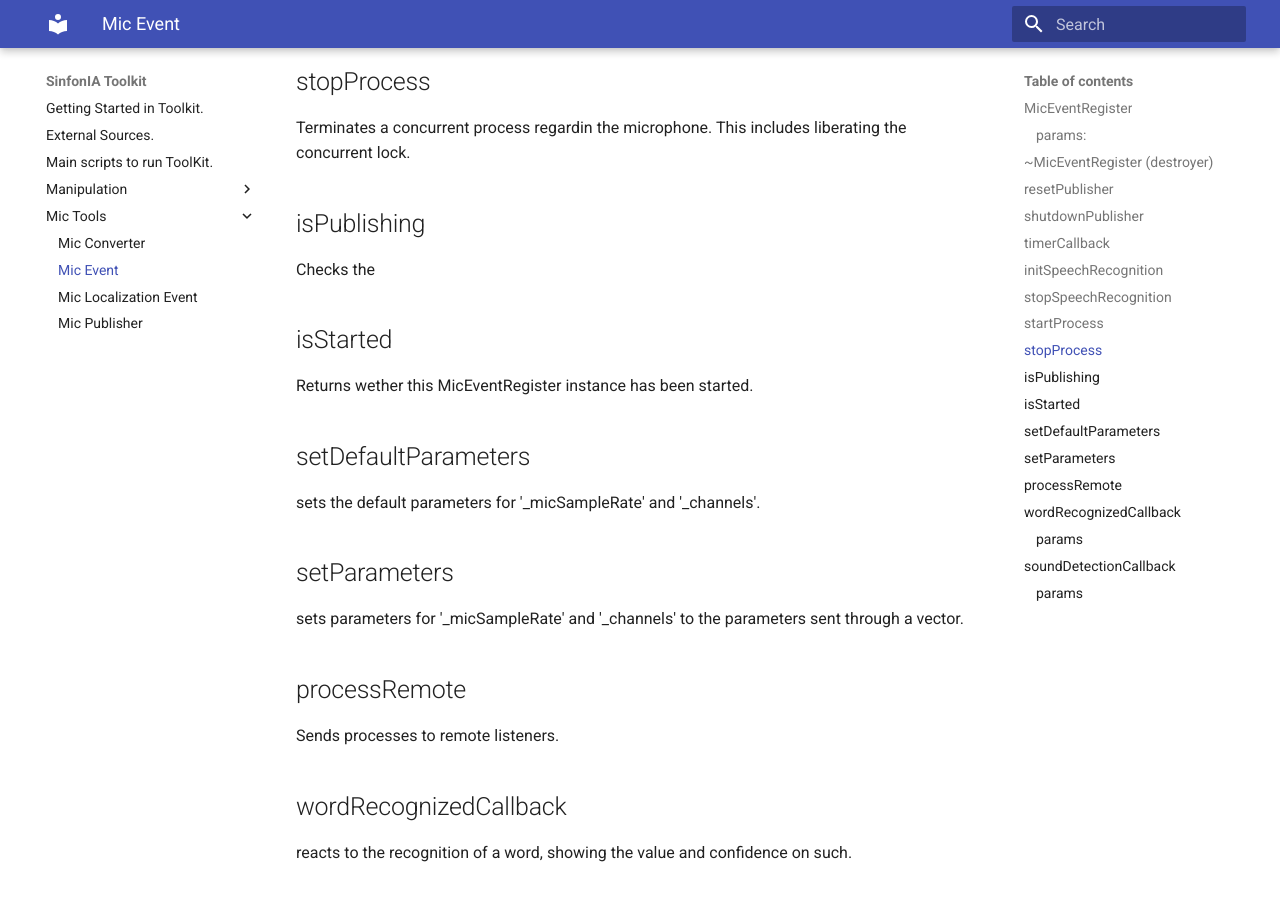
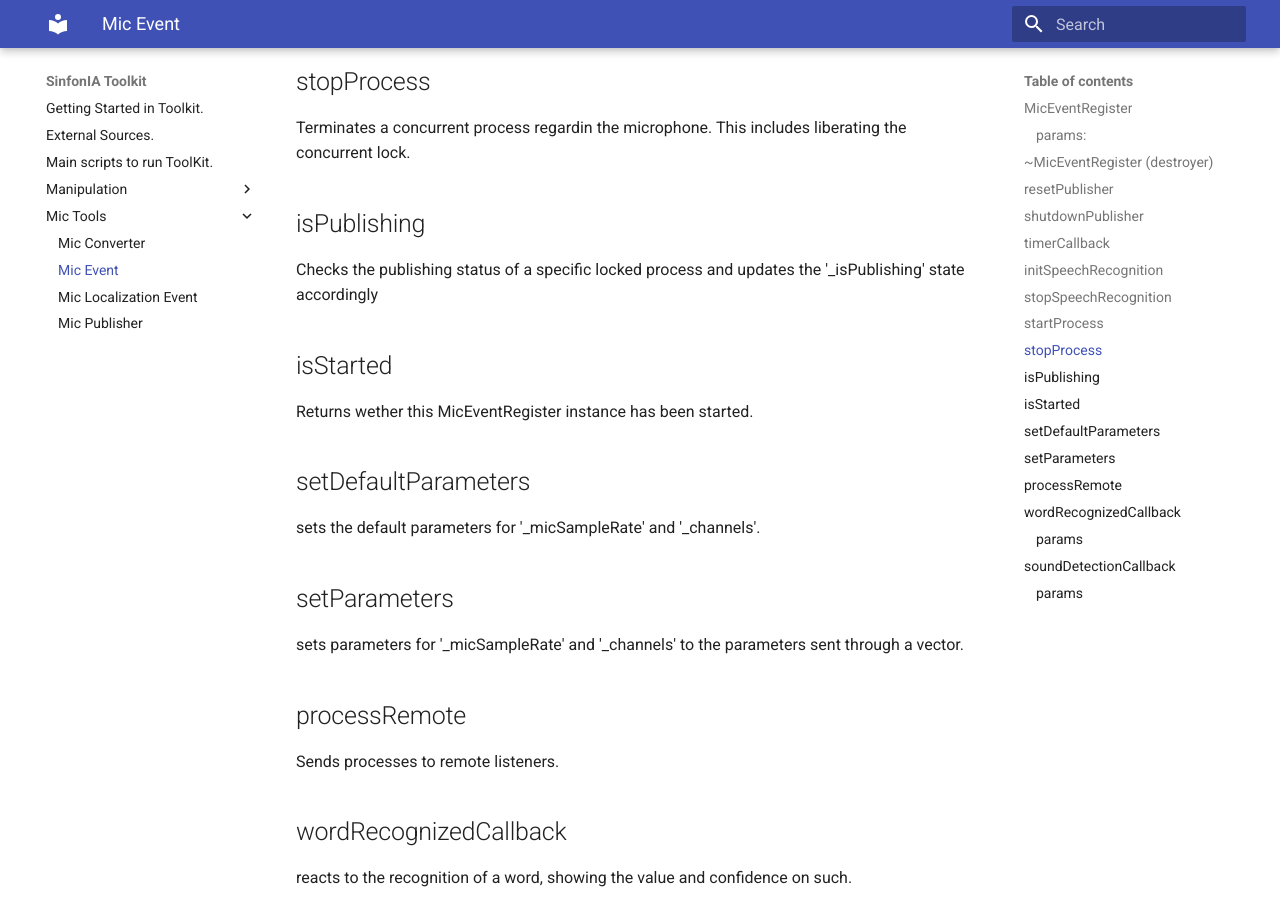
Before and after one commit to SinfonIAUniandes/sinfonia_toolkit, an MkDocs documentation site: the page built from docs/Mic Tools/Mic Event.md, in a window 1280 px wide and 900 px high, scrolled down 1322 px. Built offline with MkDocs 1.6.1 and Material for MkDocs 9.7.7, drawn with Linux system fonts in a browser that asks for light colours.

Commit message:
fix paragraph completion

```diff
--- a/docs/Mic Tools/Mic Event.md
+++ b/docs/Mic Tools/Mic Event.md
@@ -44,7 +44,7 @@ Terminates a concurrent process regardin the microphone. This includes liberatin
 
 ## isPublishing
 
-Checks the
+Checks the publishing status of a specific locked process and updates the '_isPublishing' state accordingly
 
 ## isStarted
 
```
